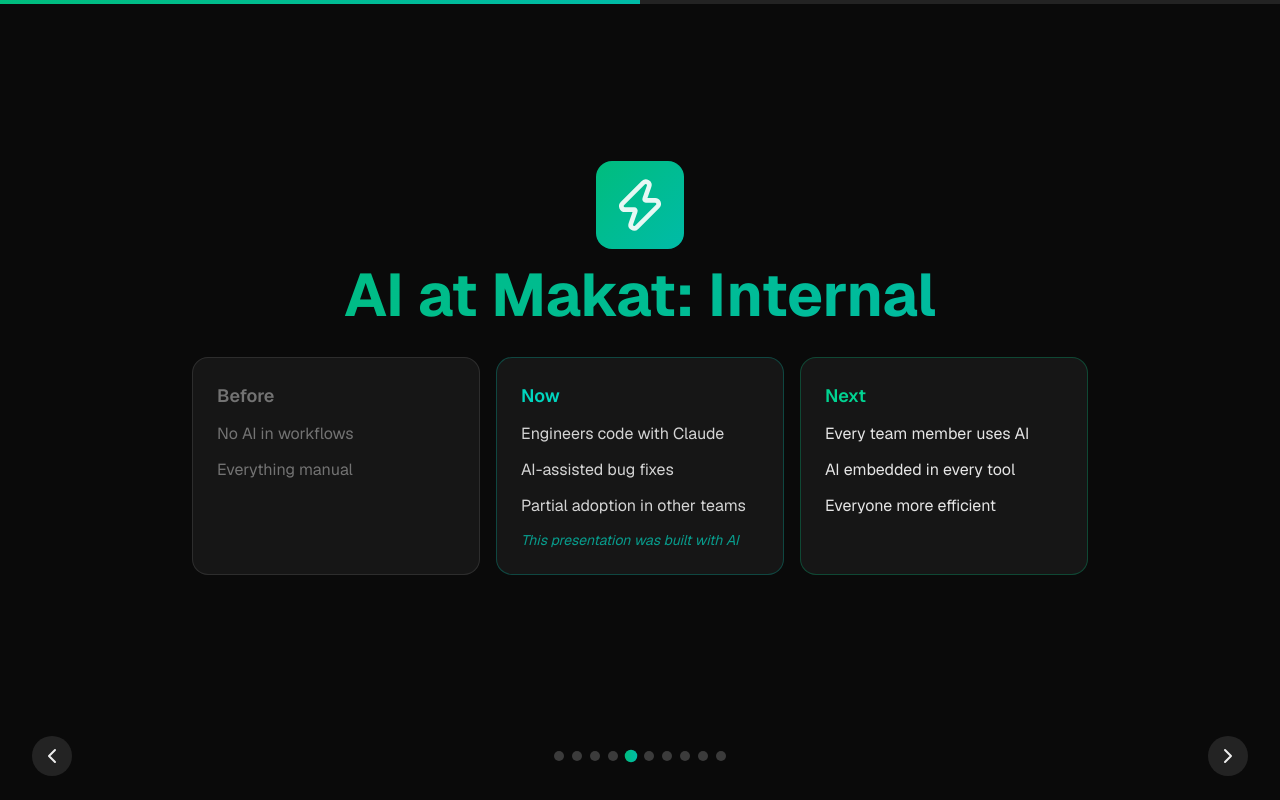
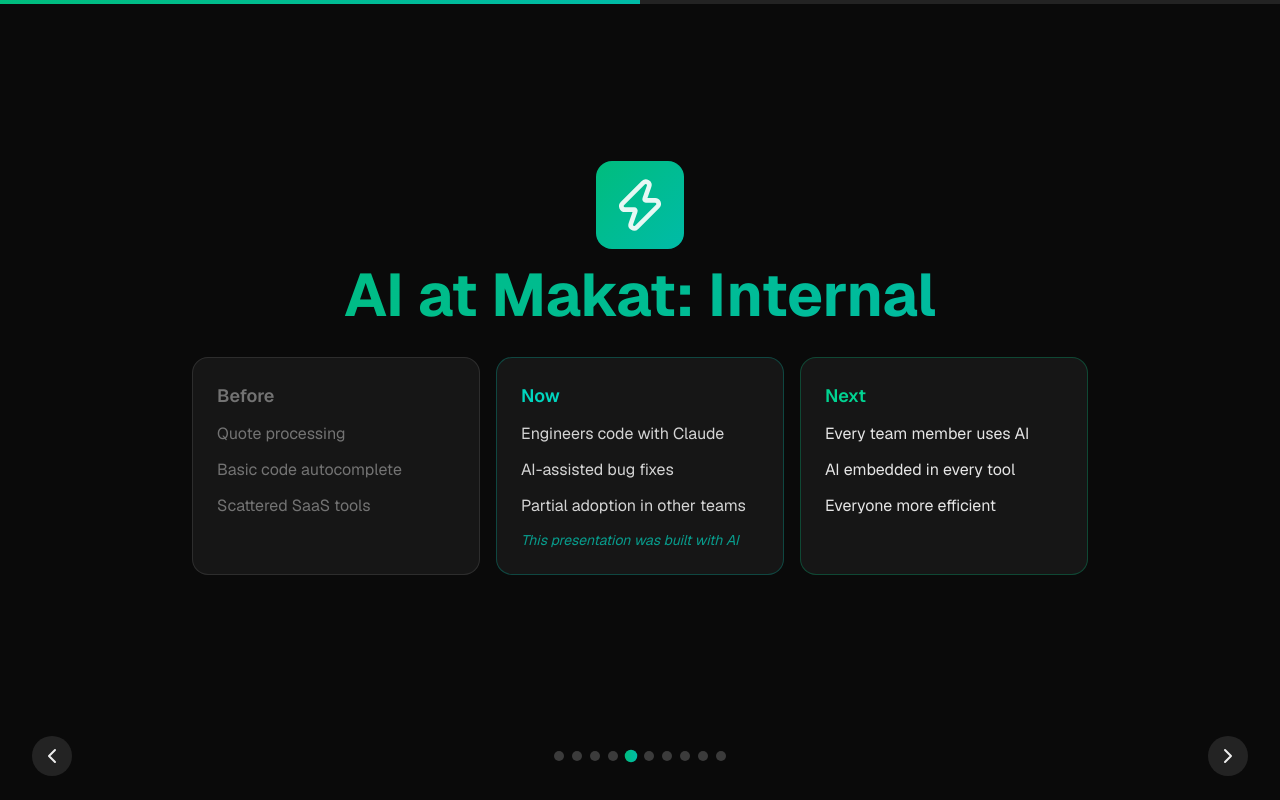
Before and after one commit to nirweiner2/makat-presentation, a Next.js app: page /makat-presentation/ in a window 1280 px wide. Both pictures are taken after a click on the button 631 px from the left and 756 px from the top of the page. Built offline with nearby package versions, Linux system fonts and the light colour scheme.

Commit message:
Update Before column: quote processing, autocomplete, SaaS tools

```diff
--- a/app/components/Presentation.tsx
+++ b/app/components/Presentation.tsx
@@ -135,8 +135,9 @@
         <div className="bg-white/5 rounded-2xl p-6 border border-white/10">
           <h3 className="text-lg font-semibold mb-3 text-neutral-500">Before</h3>
           <ul className="space-y-3 text-neutral-500">
-            <li>No AI in workflows</li>
-            <li>Everything manual</li>
+            <li>Quote processing</li>
+            <li>Basic code autocomplete</li>
+            <li>Scattered SaaS tools</li>
           </ul>
         </div>
         <div className="bg-white/5 rounded-2xl p-6 border border-teal-500/30">
```
